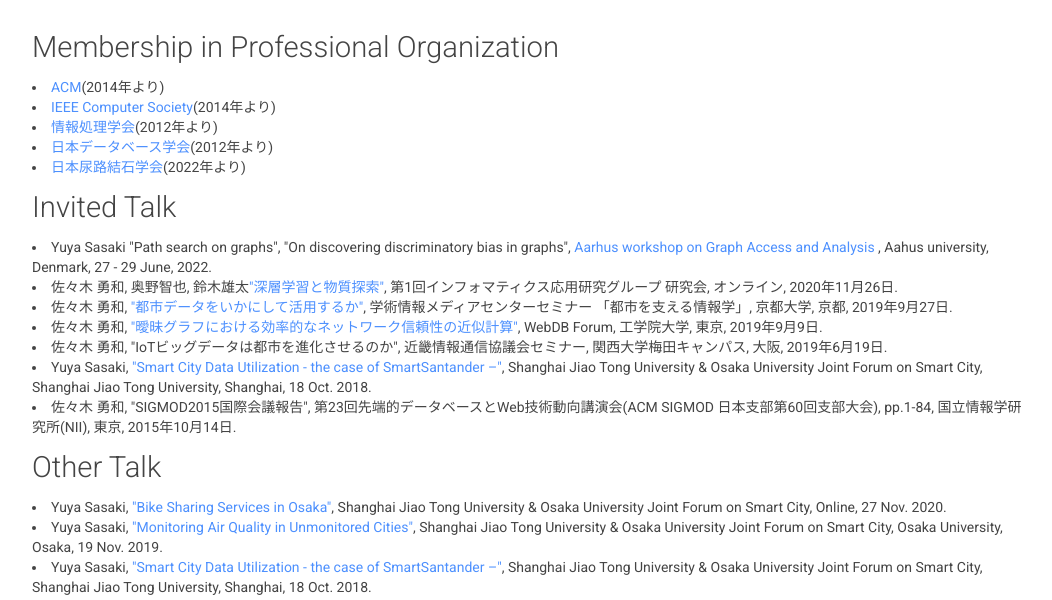
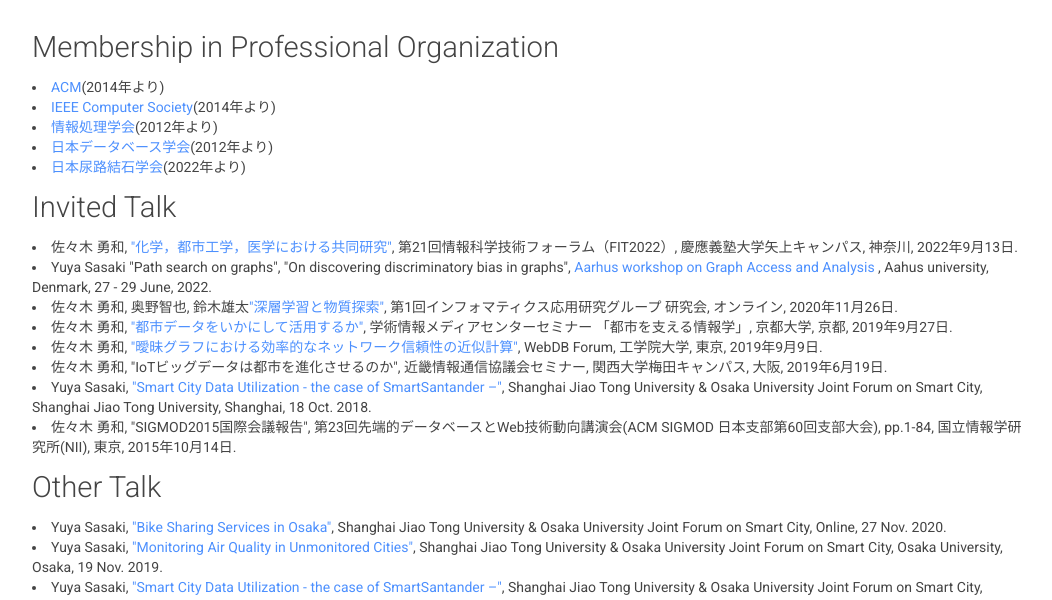
Before and after one commit to yuya-s/yuya-s.github.io, a plain HTML site: page activity.html in a window 1280 px wide. Shown: the part 129-729 px from the top of the page, without its empty margins (108-1160 px from the left). Drawn offline with Linux system fonts and the light colour scheme.

Commit message:
Update activity.html
【Invited Talk】に以下１件、新規追加
佐々木 勇和, "化学，都市工学，医学における共同研究", 第21回情報科学技術フォーラム（FIT2022）, 慶應義塾大学矢上キャンパス, 神奈川, 2022年9月13日.

```diff
--- a/activity.html
+++ b/activity.html
@@ -150,6 +150,7 @@
 <li><a href=http://plaza.umin.ac.jp/~jsur//">日本尿路結石学会</a>(2022年より)</li>
 
 <H2>Invited Talk</H2>
+<li>佐々木 勇和, <a href ="https://onsite.gakkai-web.net/fit2022/abstract/data/html/event/event_A-3.html">"化学，都市工学，医学における共同研究"</a>, 第21回情報科学技術フォーラム（FIT2022）, 慶應義塾大学矢上キャンパス, 神奈川, 2022年9月13日.</li>
 <li>Yuya Sasaki "Path search on graphs",  "On discovering discriminatory bias in graphs", <a href ="https://au-agan.github.io/">Aarhus workshop on Graph Access and Analysis </a>, Aahus university, Denmark, 27 - 29 June, 2022.
 <li>佐々木 勇和, 奥野智也, 鈴木雄太<a href ="https://annex.jsap.or.jp/informatics/activ.html">"深層学習と物質探索"</a>, 第1回インフォマティクス応用研究グループ 研究会, オンライン, 2020年11月26日.</li>
 <li>佐々木 勇和, <a href ="http://www.media.kyoto-u.ac.jp/accms_web/event/1728.html">"都市データをいかにして活用するか"</a>, 学術情報メディアセンターセミナー 「都市を支える情報学」, 京都大学, 京都, 2019年9月27日.</li>
```
